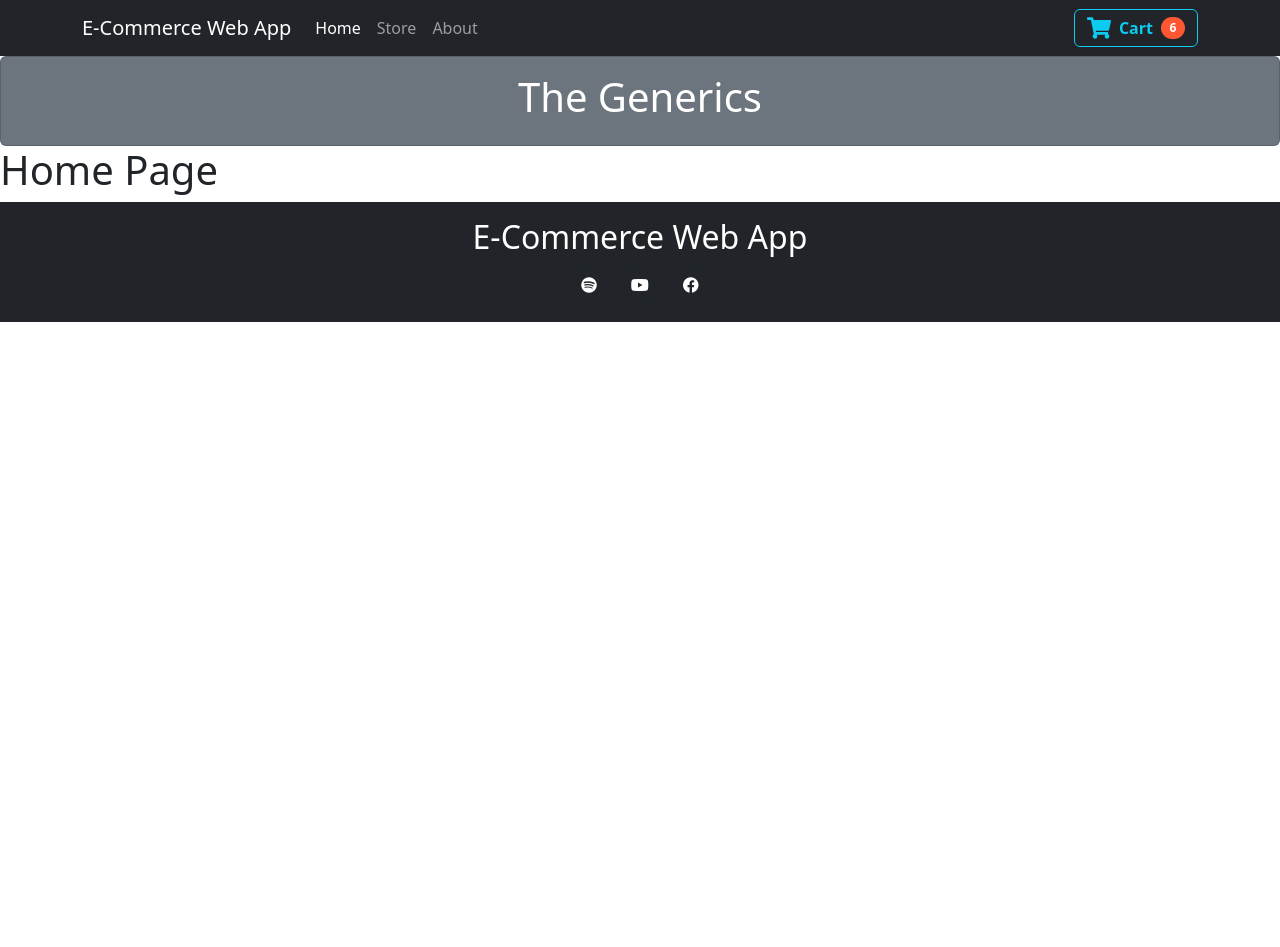
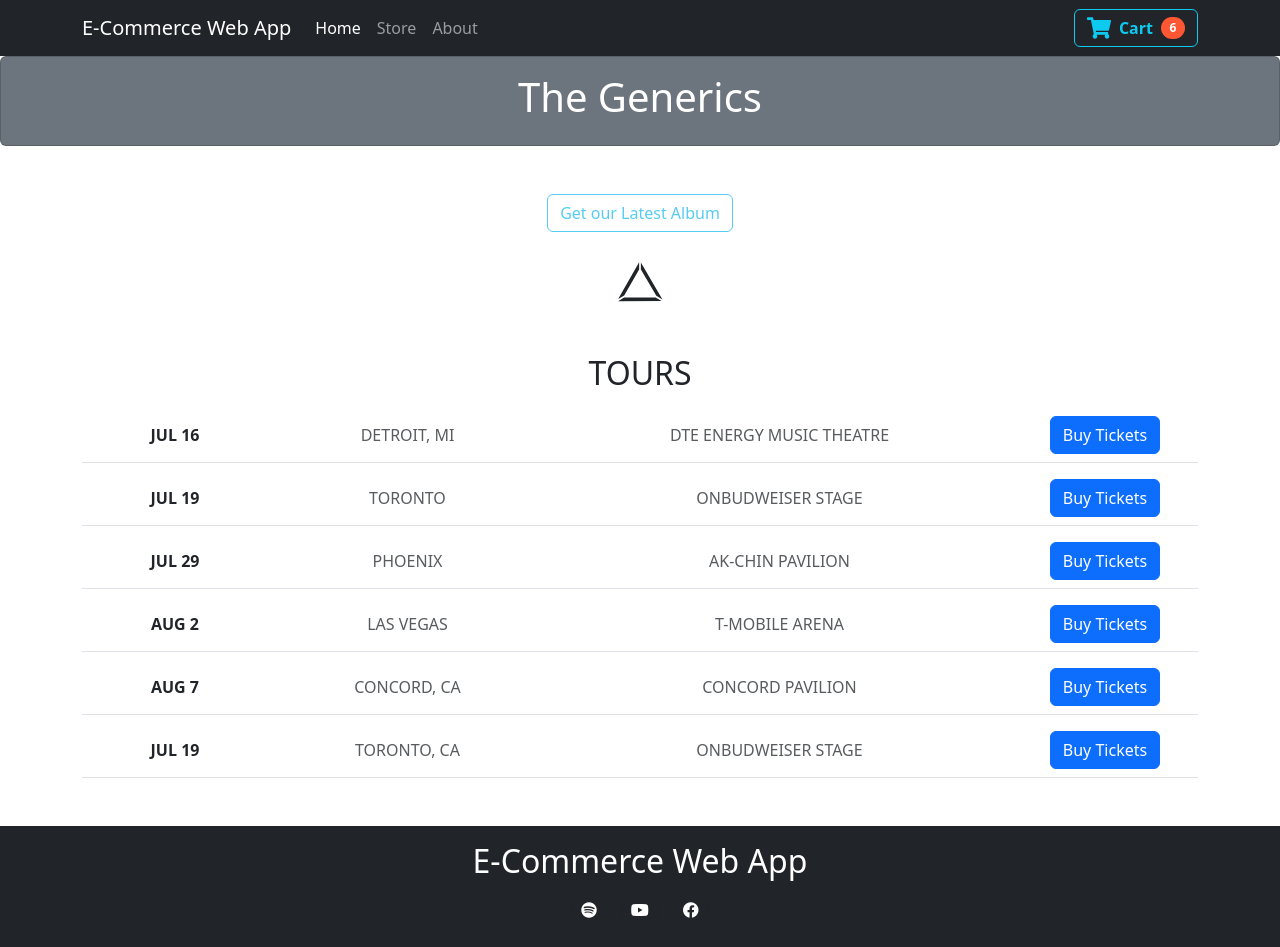
Before and after one commit to ashishkumar082018/e-commerce-web-app, a React (Vite) app: page /home in a window 1280 px wide. Before the commit the page ends 800 px from the top, so only its background shows below. Built offline with nearby package versions, Linux system fonts and the light colour scheme.

Commit message:
Implemented Home Page

```diff
--- a/src/components/pages/Home.jsx
+++ b/src/components/pages/Home.jsx
@@ -1,11 +1,26 @@
-import React from 'react'
+import React from 'react';
+import { GiTriangleTarget } from 'react-icons/gi';
+import { Container, Row, Col, Button } from 'react-bootstrap';
+import Tours from './Tours';
 
-const Home = () => {
+export default function Home() {
     return (
-        <div>
-            <h1>Home Page</h1>
-        </div>
-    )
+        <Container className="text-center mt-5">
+            <Row className="justify-content-center">
+                <Col md={8}>
+                    <Button
+                        variant="outline-primary"
+                        className="mb-4"
+                        style={{ borderColor: '#56CCF2', color: '#56CCF2' }}
+                    >
+                        Get our Latest Album
+                    </Button>
+                    <div>
+                        <GiTriangleTarget className="music__playerBtn" size={50} />
+                    </div>
+                </Col>
+            </Row>
+            <Tours />
+        </Container>
+    );
 }
-
-export default Home
--- /dev/null
+++ b/src/components/pages/Tours.jsx
@@ -0,0 +1,35 @@
+import React from 'react';
+import { Container, Row, Col, Button } from 'react-bootstrap';
+
+export default function Tours() {
+    const tours = [
+        { id: 1, date: 'JUL 16', place: 'DETROIT, MI', description: 'DTE ENERGY MUSIC THEATRE' },
+        { id: 2, date: 'JUL 19', place: 'TORONTO', description: 'ONBUDWEISER STAGE' },
+        { id: 3, date: 'JUL 29', place: 'PHOENIX', description: 'AK-CHIN PAVILION' },
+        { id: 4, date: 'AUG 2', place: 'LAS VEGAS', description: 'T-MOBILE ARENA' },
+        { id: 5, date: 'AUG 7', place: 'CONCORD, CA', description: 'CONCORD PAVILION' },
+        { id: 6, date: 'JUL 19', place: 'TORONTO, CA', description: 'ONBUDWEISER STAGE' },
+    ];
+
+    return (
+        <Container className="text-center my-5">
+            <h2 className="mb-4">TOURS</h2>
+            {tours.map((tour, index) => (
+                <Row key={index} className="align-items-center mb-3 border-bottom pb-2">
+                    <Col xs={12} md={2} className="mb-2 mb-md-0">
+                        <strong>{tour.date}</strong>
+                    </Col>
+                    <Col xs={12} md={3} className="text-muted">
+                        {tour.place}
+                    </Col>
+                    <Col xs={12} md={5} className="text-muted">
+                        {tour.description}
+                    </Col>
+                    <Col xs={12} md={2}>
+                        <Button variant="primary">Buy Tickets</Button>
+                    </Col>
+                </Row>
+            ))}
+        </Container>
+    );
+}
```
